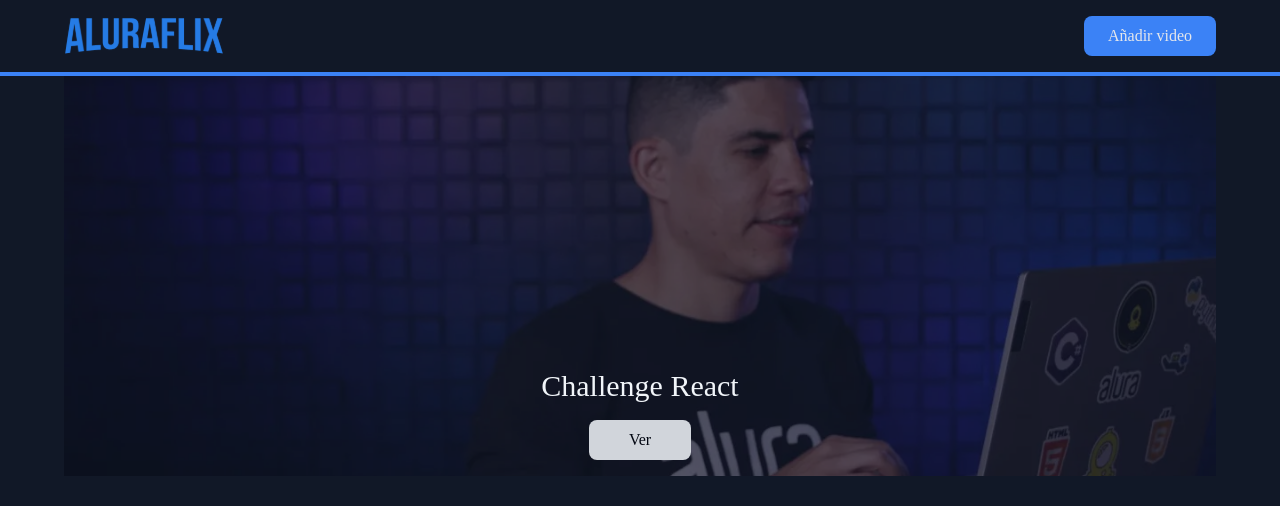
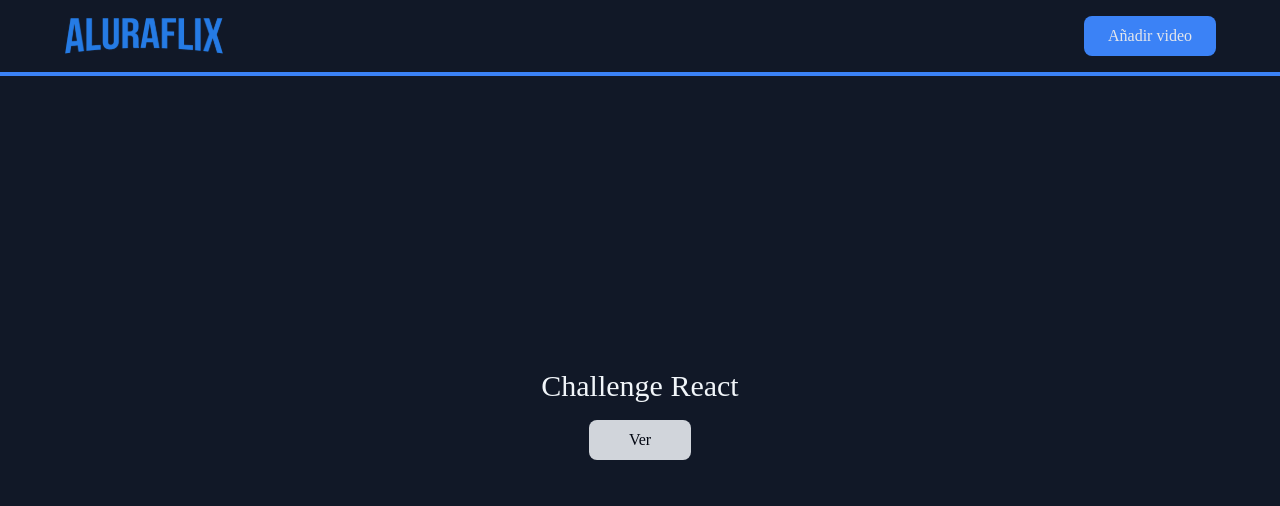
Before and after one commit to AL2A1118/aluraflix, a React (Vite) app: page / in a window 1280 px wide. Shown: the top 506 px of the page. Built offline with nearby package versions, Linux system fonts and the light colour scheme; data requests are answered from the project's data file.

Commit message:
remove banner

```diff
--- a/tailwind.config.js
+++ b/tailwind.config.js
@@ -5,9 +5,6 @@ export default {
     fontFamily: {
       sans: ['Roboto Flex Variable']
     },
-    backgroundImage: {
-      banner: "url('./src/assets/banner.webp')"
-    },
     extend: {}
   },
   plugins: []
```
